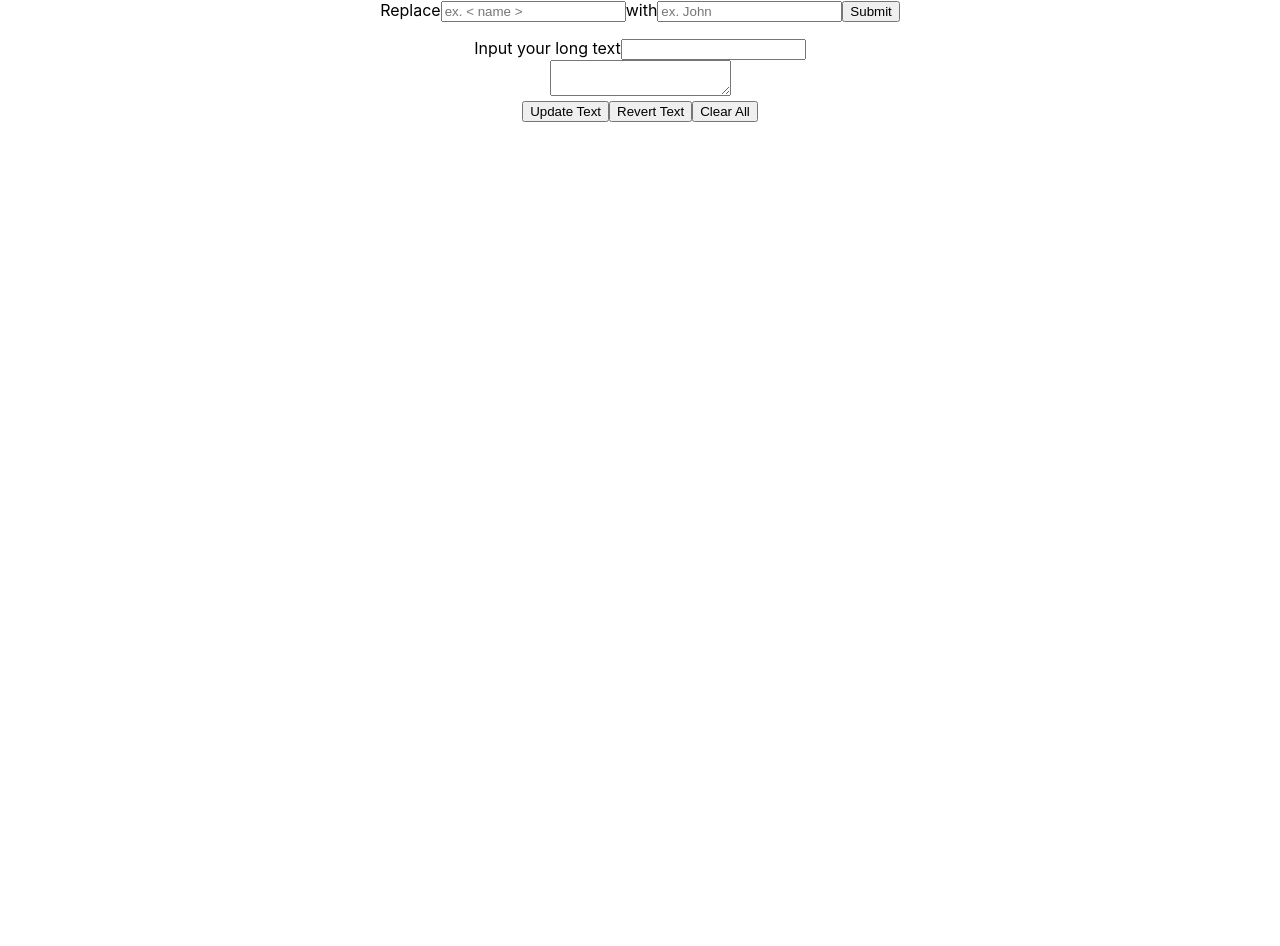
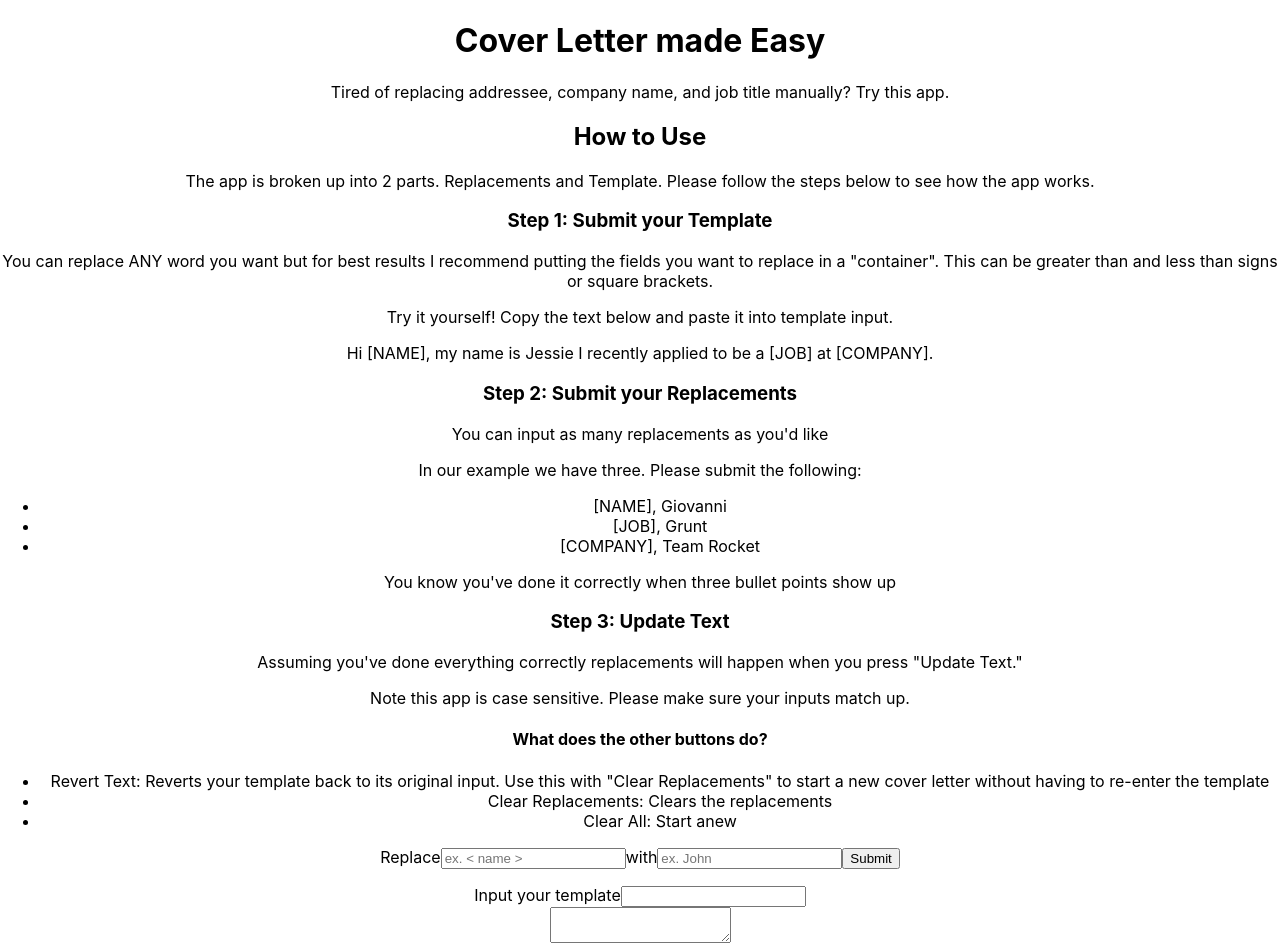
Before and after one commit to CiciZhang/coverletterMadeEasy, a React (Create React App) app: page / in a window 1280 px wide. Shown: the top 946 px of the page. Before the commit the page ends 800 px from the top, so only its background shows below. Built offline with nearby package versions, Linux system fonts and the light colour scheme.

Commit message:
added a header with explanations

```diff
--- a/src/App.js
+++ b/src/App.js
@@ -1,5 +1,6 @@
 import React, { useState } from "react";
 import ThingsToReplace from "./ThingsToReplace"
+import Header from "./Header"
 import "./App.css";
 
 
@@ -53,10 +54,12 @@ function App() {
       setOriginalText("")
     }
 }
+
   return (
     <div className="App">
-
-      <ThingsToReplace addToReplacementArray={addToReplacementArray}/>
+      <Header></Header>
+      <main>
+        <ThingsToReplace addToReplacementArray={addToReplacementArray} />
         <div className="mappedObjects">
           <ul>
             {replacements.map((items) =>
@@ -66,18 +69,20 @@ function App() {
           </ul>
         </div>
         <form action="submit" onSubmit={submitHandler}>
-        <label>Input your long text</label>
+          <label>Input your template</label>
           <input type="text" name="textInput" onChange={textInputHandler} value={textInput} />
         </form>
         <textarea value={finalText}></textarea>
         <div>
-        <button onClick={()=>{replaceText(replacements, finalText)}}>Update Text</button>
-        <button onClick={()=>{setFinalText(originalText)}}>Revert Text</button>
+          <button onClick={() => { replaceText(replacements, finalText) }}>Update Text</button>
+          <button onClick={() => { setFinalText(originalText) }}>Revert Text</button>
+          <button onClick={() => { setReplacements([]) }}>Clear Replacements</button>
+          <button onClick={() => { setFinalText("") }}>Clear Template</button>
           <button onClick={deleteAll}>Clear All</button>
+        </div>
+      </main>
 
     </div>
-    </div>
-
   )
 }
 
--- /dev/null
+++ b/src/Header.js
@@ -0,0 +1,38 @@
+import React from "react"
+
+function header () {
+    return (
+        <header>
+            <h1>Cover Letter made Easy</h1>
+            <div className="sample">
+                <p>Tired of replacing addressee, company name, and job title manually? Try this app.</p>
+                <h2>How to Use</h2>
+                <p>The app is broken up into 2 parts. Replacements and Template. Please follow the steps below to see how the app works.</p>
+                <h3>Step 1: Submit your Template</h3>
+                <p>You can replace ANY word you want but for best results I recommend putting the fields you want to replace in a "container". This can be greater than and less than signs or square brackets.</p>
+                <p>Try it yourself! Copy the text below and paste it into template input.</p>
+                <p className="example">Hi [NAME], my name is Jessie I recently applied to be a [JOB] at [COMPANY].</p>
+                <h3>Step 2: Submit your Replacements</h3>
+                <p>You can input as many replacements as you'd like</p>
+                <p>In our example we have three. Please submit the following:</p>
+                <ul className="example">
+                    <li>[NAME], Giovanni</li>
+                    <li>[JOB], Grunt</li>
+                    <li>[COMPANY], Team Rocket</li>
+                </ul>
+                <p>You know you've done it correctly when three bullet points show up</p>
+                <h3>Step 3: Update Text</h3>
+                <p>Assuming you've done everything correctly replacements will happen when you press "Update Text."</p>
+                <p>Note this app is case sensitive. Please make sure your inputs match up.</p>
+                <h4>What does the other buttons do?</h4>
+                <ul>
+                    <li>Revert Text: Reverts your template back to its original input. Use this with "Clear Replacements" to start a new cover letter without having to re-enter the template</li>
+                    <li>Clear Replacements: Clears the replacements</li>
+                    <li>Clear All: Start anew</li>
+                </ul>
+            </div>
+        </header>
+    )
+}
+
+export default header
```
Lines whose indentation alone changed are shown as unchanged.
